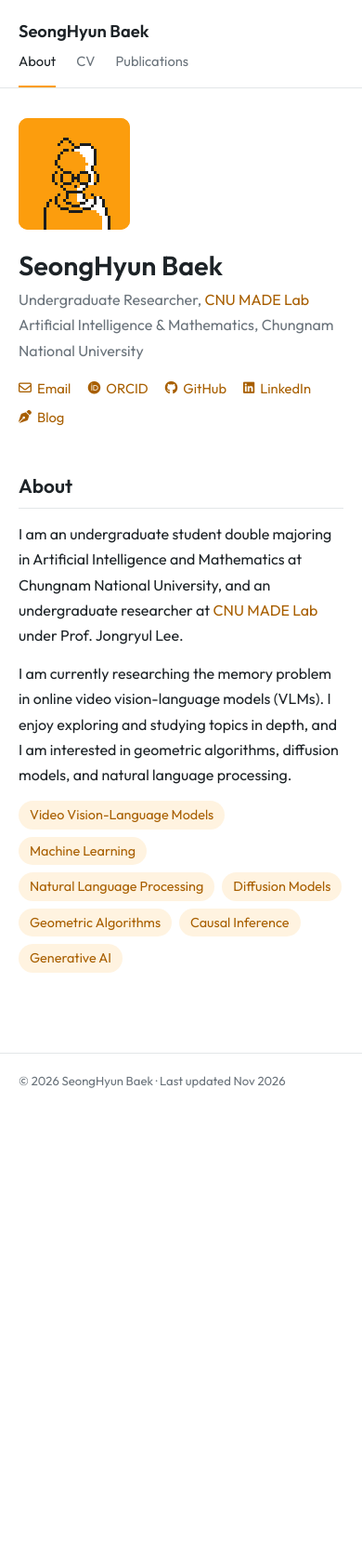
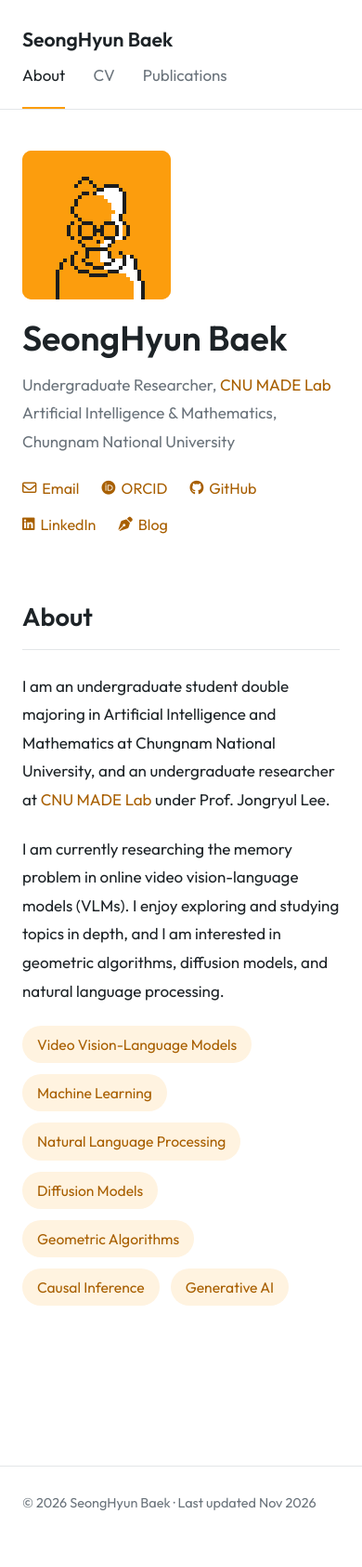
Before and after one commit to baeksuenang/baeksuenang.github.io, a plain HTML site: page index.html in a window 390 px wide. Shown: the whole page at 93% size. Before the commit the page ends 1205 px from the top, so only its background shows below. Drawn offline with Linux system fonts and the light colour scheme.

Commit message:
Enlarge text and spacing across pages
Co-Authored-By: Claude Opus 5.5 <noreply@anthropic.com>

```diff
--- a/style.css
+++ b/style.css
@@ -10,45 +10,46 @@
 }
 
 * { box-sizing: border-box; }
+html { font-size: 18px; }
 body {
   margin: 0;
   background: var(--bg);
   color: var(--text);
-  font: 400 16px/1.7 var(--font);
+  font: 400 1rem/1.8 var(--font);
   word-break: keep-all;
 }
 a { color: var(--link); text-decoration: none; }
 a:hover { text-decoration: underline; text-underline-offset: 3px; }
 b, strong { font-weight: 600; }
 
-.wrap { max-width: 780px; margin: 0 auto; padding: 0 20px; }
+.wrap { max-width: 880px; margin: 0 auto; padding: 0 24px; }
 
 /* ===== 상단 ===== */
 .top { border-bottom: 1px solid var(--line); }
-.top .wrap { display: flex; align-items: baseline; gap: 24px; padding-top: 18px; padding-bottom: 14px; }
-.brand { font-size: 1.15rem; font-weight: 600; color: var(--text); }
+.top .wrap { display: flex; align-items: baseline; gap: 28px; padding-top: 24px; padding-bottom: 18px; }
+.brand { font-size: 1.25rem; font-weight: 600; color: var(--text); }
 .brand:hover { text-decoration: none; }
-.menu { margin-left: auto; display: flex; gap: 22px; font-size: .92rem; }
-.menu a { color: var(--muted); padding-bottom: 14px; border-bottom: 2px solid transparent; }
+.menu { margin-left: auto; display: flex; gap: 30px; font-size: 1rem; }
+.menu a { color: var(--muted); padding-bottom: 18px; border-bottom: 2px solid transparent; }
 .menu a:hover { color: var(--text); text-decoration: none; }
 .menu a.active { color: var(--text); border-bottom-color: var(--accent); }
 
-main.wrap { padding-top: 48px; padding-bottom: 24px; }
-h1 { font-weight: 600; font-size: 2.1rem; line-height: 1.25; margin: 0 0 6px; }
+main.wrap { padding-top: 80px; padding-bottom: 40px; }
+h1 { font-weight: 600; font-size: 2.7rem; line-height: 1.2; margin: 0 0 12px; }
 h2 {
-  font-weight: 600; font-size: 1.3rem;
-  margin: 44px 0 14px; padding-bottom: 6px; border-bottom: 1px solid var(--line);
+  font-weight: 600; font-size: 1.6rem;
+  margin: 80px 0 24px; padding-bottom: 10px; border-bottom: 1px solid var(--line);
 }
-p { margin: 0 0 14px; }
-ul { margin: 0 0 14px; padding-left: 20px; }
+p { margin: 0 0 22px; }
+ul { margin: 0 0 22px; padding-left: 20px; }
 .muted { color: var(--muted); }
 
 /* ===== About: 사진 + 이름 ===== */
-.intro { display: grid; grid-template-columns: 160px 1fr; gap: 32px; align-items: center; }
+.intro { display: grid; grid-template-columns: 200px 1fr; gap: 48px; align-items: center; }
 
 /* 도트 캐릭터 */
 .pixel-me {
-  position: relative; width: 160px; height: 160px; padding: 0; border: 0;
+  position: relative; width: 200px; height: 200px; padding: 0; border: 0;
   background: var(--accent); border-radius: 10px; cursor: pointer;
 }
 .pixel-me canvas {
@@ -63,7 +64,7 @@ ul { margin: 0 0 14px; padding-left: 20px; }
   50% { transform: translateY(-10px); }
 }
 .bubble {
-  position: absolute; left: 112px; top: -22px; z-index: 2;
+  position: absolute; left: 140px; top: -26px; z-index: 2;
   background: #fff; color: var(--text); border: 2px solid var(--text); border-radius: 0;
   font: 500 .82rem/1.3 var(--font); white-space: nowrap; padding: 4px 9px;
   box-shadow: 3px 3px 0 var(--text);
@@ -79,13 +80,13 @@ ul { margin: 0 0 14px; padding-left: 20px; }
 @media (prefers-reduced-motion: reduce) {
   .pixel-me:hover canvas { transform: none; }
 }
-.intro .role { color: var(--muted); margin: 0 0 14px; }
-.contact { display: flex; flex-wrap: wrap; gap: 6px 18px; font-size: .92rem; }
+.intro .role { color: var(--muted); margin: 0 0 20px; }
+.contact { display: flex; flex-wrap: wrap; gap: 10px 24px; font-size: .95rem; }
 .contact a { display: inline-flex; align-items: center; gap: 6px; }
 .contact i { font-size: .95em; }
 
-.interests { display: flex; flex-wrap: wrap; gap: 8px; list-style: none; padding: 0; }
-.interests li { background: var(--accent-soft); color: var(--link); padding: 3px 12px; border-radius: 999px; font-size: .9rem; }
+.interests { display: flex; flex-wrap: wrap; gap: 12px; list-style: none; padding: 0; }
+.interests li { background: var(--accent-soft); color: var(--link); padding: 6px 16px; border-radius: 999px; font-size: .92rem; }
 
 .news { list-style: none; padding: 0; }
 .news li { display: grid; grid-template-columns: 96px 1fr; gap: 12px; padding: 4px 0; }
@@ -93,11 +94,11 @@ ul { margin: 0 0 14px; padding-left: 20px; }
 
 /* ===== Publications ===== */
 .legend { font-size: .85rem; color: var(--muted); }
-.pub-year { display: grid; grid-template-columns: 72px 1fr; gap: 20px; margin-top: 28px; }
+.pub-year { display: grid; grid-template-columns: 90px 1fr; gap: 28px; margin-top: 44px; }
 .pub-year > span { font-size: 1.3rem; color: var(--muted); line-height: 1.4; }
 .pubs { list-style: none; padding: 0; margin: 0; }
-.pub { padding: 0 0 20px; }
-.pub .title { font-weight: 600; }
+.pub { padding: 0 0 36px; }
+.pub .title { font-weight: 600; font-size: 1.1rem; margin-bottom: 4px; }
 .pub .author b { color: var(--link); }
 .pub .venue { color: var(--muted); }
 .tag {
@@ -110,38 +111,40 @@ ul { margin: 0 0 14px; padding-left: 20px; }
 
 /* ===== CV ===== */
 .entries { list-style: none; padding: 0; margin: 0; }
-.entry { display: flex; justify-content: space-between; gap: 16px; padding: 6px 0; }
+.entry { display: flex; justify-content: space-between; gap: 20px; padding: 14px 0; }
 .entry .what { font-weight: 600; }
 .entry .sub { display: block; color: var(--muted); font-size: .92rem; }
 .entry time { color: var(--muted); font-size: .9rem; white-space: nowrap; padding-top: 1px; }
 
-.skills td { padding: 3px 20px 3px 0; vertical-align: top; }
+.skills td { padding: 10px 32px 10px 0; vertical-align: top; }
 .skills td:first-child { font-weight: 600; white-space: nowrap; }
 
 /* 타임라인 */
 .timeline { list-style: none; padding: 0; margin: 0; position: relative; }
-.timeline::before { content: ""; position: absolute; left: 5px; top: 10px; bottom: 10px; width: 1px; background: var(--line); }
-.timeline li { position: relative; display: grid; grid-template-columns: 96px 1fr; gap: 12px; padding: 5px 0 5px 28px; }
+.timeline::before { content: ""; position: absolute; left: 5px; top: 24px; bottom: 24px; width: 1px; background: var(--line); }
+.timeline li { position: relative; display: grid; grid-template-columns: 116px 1fr; gap: 16px; padding: 12px 0 12px 34px; }
 .timeline li::before {
-  content: ""; position: absolute; left: 0; top: 12px;
+  content: ""; position: absolute; left: 0; top: 23px;
   width: 11px; height: 11px; border-radius: 50%; background: var(--bg); border: 2px solid var(--accent);
 }
 .timeline li:first-child::before { background: var(--accent); }
 .timeline time { color: var(--muted); font-size: .9rem; }
 
 /* ===== 푸터 ===== */
-footer { border-top: 1px solid var(--line); margin-top: 48px; }
-footer .wrap { padding-top: 18px; padding-bottom: 32px; font-size: .82rem; color: var(--muted); }
+footer { border-top: 1px solid var(--line); margin-top: 110px; }
+footer .wrap { padding-top: 26px; padding-bottom: 56px; font-size: .85rem; color: var(--muted); }
 
 /* ===== 모바일 ===== */
 @media (max-width: 600px) {
   .top .wrap { flex-wrap: wrap; gap: 4px; padding-bottom: 0; }
   .menu { margin-left: 0; width: 100%; }
-  main.wrap { padding-top: 32px; }
+  html { font-size: 17px; }
+  main.wrap { padding-top: 44px; }
   .intro { grid-template-columns: 1fr; gap: 20px; }
-  .pixel-me { width: 120px; height: 120px; }
-  .bubble { left: 92px; }
-  h1 { font-size: 1.8rem; }
+  .pixel-me { width: 160px; height: 160px; }
+  .bubble { left: 112px; }
+  h1 { font-size: 2.2rem; }
+  h2 { margin-top: 60px; }
   .pub-year { grid-template-columns: 1fr; gap: 4px; }
   .entry { flex-direction: column-reverse; gap: 0; }
   .news li, .timeline li { grid-template-columns: 1fr; gap: 0; }
```
